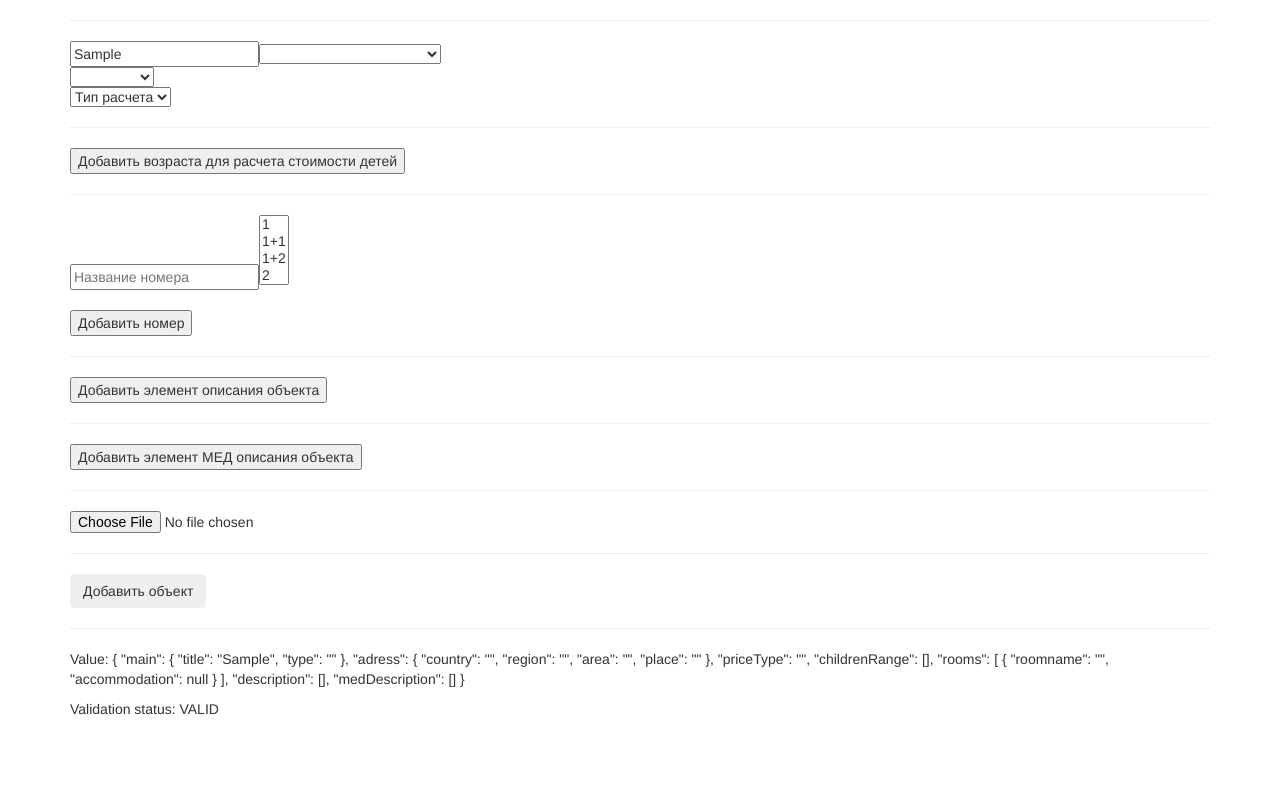
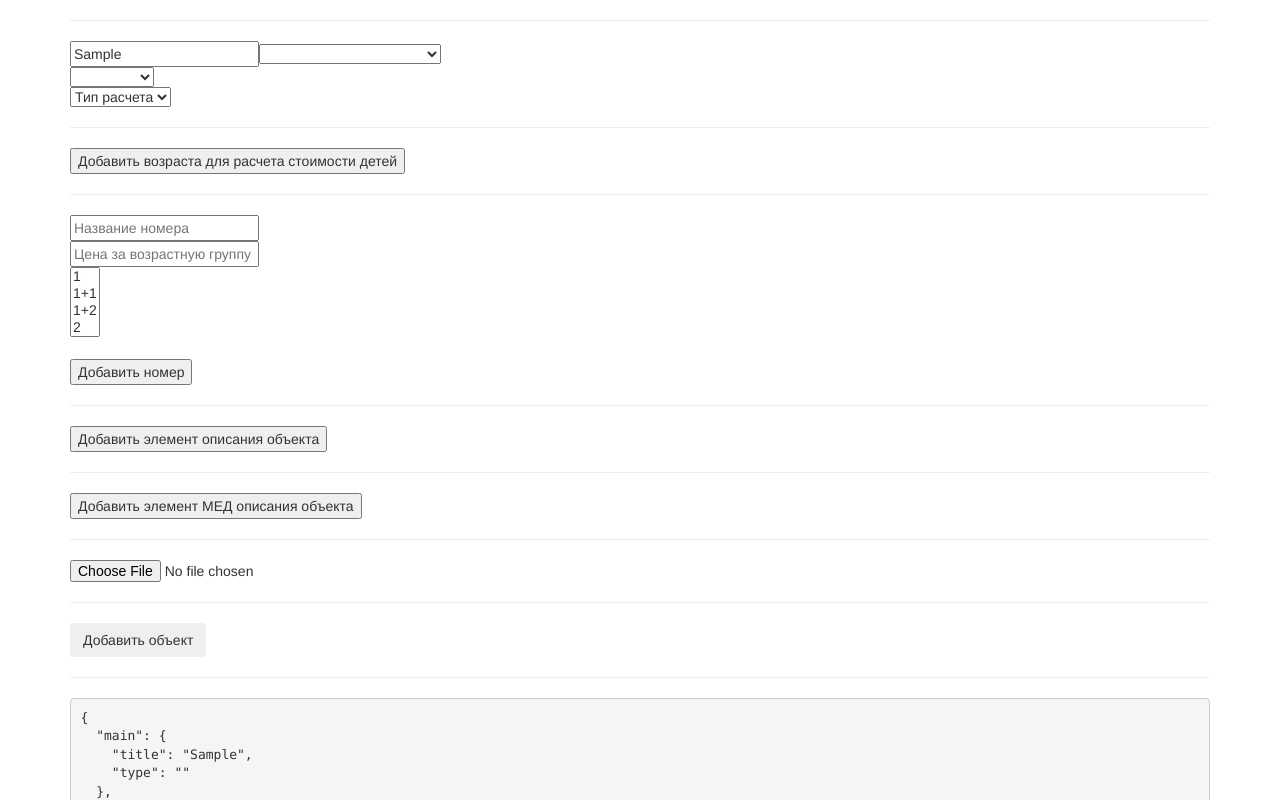
Before and after one commit to VitaliZinkevich/shopApp, an Angular app: page / in a window 1280 px wide. Both pictures are taken after typing "Sample" into the empty fields and a click on the button "Добавить номер". Shown: the top 800 px of the page. Built offline with nearby package versions, Linux system fonts and the light colour scheme.

Commit message:
adding range group price with depends from group length

```diff
--- a/src/app/addnewobj/addnewobj.component.html
+++ b/src/app/addnewobj/addnewobj.component.html
@@ -74,7 +74,9 @@
 <!-- end childrenRange -->
 
 
-<!-- Rooms -->
+<!-- Rooms
+
+-->
 <hr>
     <div formArrayName="rooms">
 
@@ -82,9 +84,9 @@
 
             <input formControlName="roomname" name="roomname" placeholder="Название номера">
 
-            <div *ngFor='let inp of childrenRange.controls; let i = index' >
+            <div   >
 
-            <input formControlName="groupPrice" name="rangePrice" placeholder="Цена за возрастную гуппу">
+            <input formControlName="rangePrice" name="rangePrice" placeholder="Цена за возрастную группу">
 
 
             </div>
@@ -163,5 +165,4 @@
 
   <hr>
 
-  <p>Value: {{ form.value | json }}</p>
-  <p>Validation status: {{ form.status }}</p>
+<pre>{{ form.value | json }}<pre>
--- a/src/app/newobj.ts
+++ b/src/app/newobj.ts
@@ -44,7 +44,7 @@ export class Address {
 }
 
 export class Price {
-  groupPrice = 0;
+  groupPrice:number = 0 ;
 
 }
 
@@ -55,14 +55,11 @@ valid = '';
 
 export class Rooms {
   roomname: string = '';
-  rangePrice:Price[] ;
+  rangePrice = '';
   accommodation = [];
+constructor( ){
 
-// extra options
-
-
-
-constructor(){}
+}
 
 }
 
```
Also changed, not shown: src/app/addnewobj/addnewobj.component.ts (+9 -0 lines).
